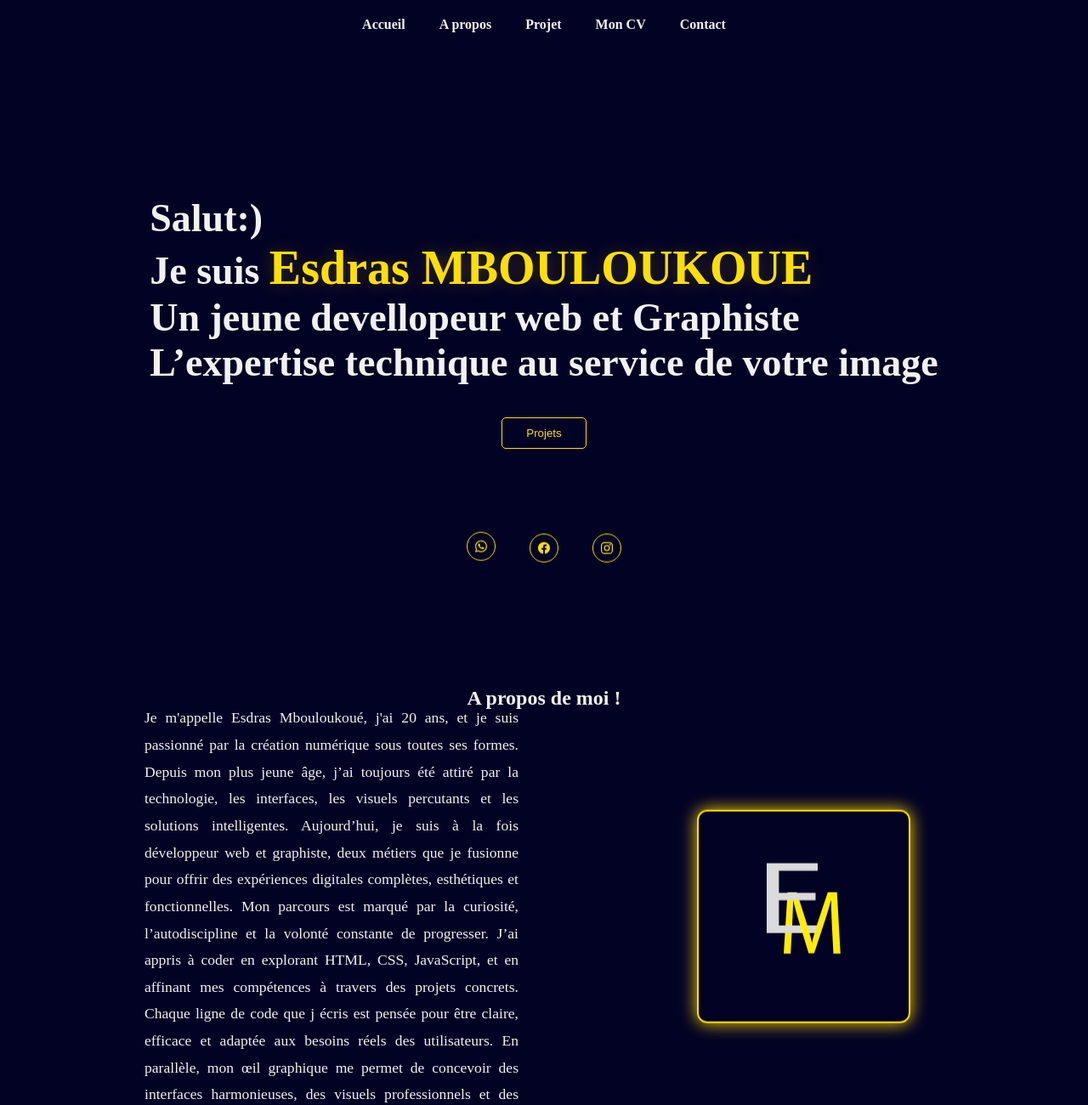
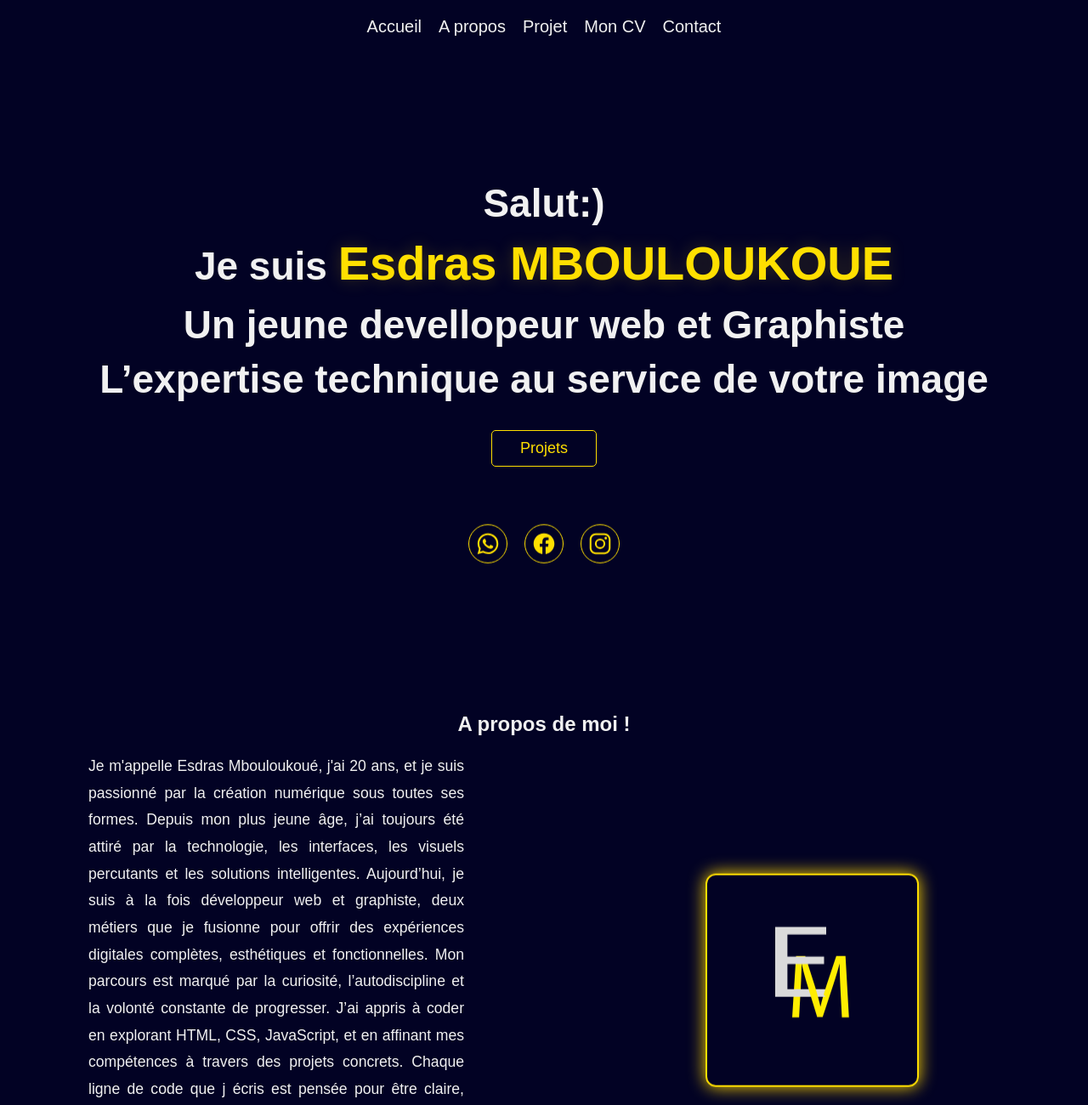
Before and after one commit to konig2220/mon-portefolio, a plain HTML site: page index.html in a window 1280 px wide. Shown: the top 1300 px of the page at 85% size. Drawn offline with nearby package versions, Linux system fonts and the light colour scheme.

Commit message:
Update style.css

```diff
--- a/style.css
+++ b/style.css
@@ -1,4 +1,5 @@
-*{
+/* RESET GLOBAL */
+* {
   margin: 0;
   padding: 0;
   list-style: none;
@@ -6,109 +7,127 @@
   box-sizing: border-box;
   color: #F1F1F1;
 }
-body{
+
+body {
   background: rgb(2, 2, 36);
+  font-family: 'Poppins', sans-serif;
 }
-header{
+
+/* HEADER */
+header {
   display: grid;
   place-content: center;
   padding: 20px;
 }
-header ul{
+
+header ul {
   display: flex;
+  flex-wrap: wrap;
+  justify-content: center;
+  gap: 20px;
 }
-header ul li  a{
+
+header ul li a {
   color: #F1F1F1;
-  margin: 0 20px;
-  font-weight: 900;
-  transition: .3s;
+  font-weight: 500;
+  transition: 0.3s;
+  font-size: clamp(16px, 2vw, 20px);
 }
-header ul li  a:hover{
+
+header ul li a:hover,
+header ul li a:focus {
   color: #FFDF00;
-  transform: scale(1.9);
+  transform: scale(1.2);
   border-bottom: solid #FFDF00 1px;
 }
-header ul li  a:focus{
-  color: #FFDF00;
-  border-bottom: solid #FFDF00 1px;
-}
-.corps{
-  margin-top: 30px;
+
+/* SECTION PRINCIPALE */
+.corps {
+  margin-top: 15px;
   display: grid;
   place-content: center;
   height: 90vh;
+  text-align: center;
+  padding: 0 20px;
 }
 
-.corps h2{
-  font-size: 46px;
+.corps h2 {
+  font-size: clamp(28px, 5vw, 46px);
+  line-height: 1.4;
 }
 
-.corps h2 span{
-  font-size: 56px;
+.corps h2 span {
+  font-size: clamp(36px, 6vw, 56px);
   color: #FFDF00;
   text-shadow: 0 0 20px rgba(255, 215, 0, 1);
   animation: b 1.5s ease-in-out infinite;
 }
+
 @keyframes b {
-  0%{
-    text-shadow: 0 0 20px rgba(255, 215, 0, 1);
-  }
-   50%{
-    text-shadow: 0 0 20px rgba(255, 215, 0, 0);
-  }
-   100%{
-    text-shadow: 0 0 20px rgba(255, 215, 0, 1);
-  }
-}
-.corps .pt{
-  display: flex;
-  align-items: center;
-  justify-content: center;
-  padding: 20px 0 0 0;
+  0% { text-shadow: 0 0 20px rgba(255, 215, 0, 1); }
+  50% { text-shadow: 0 0 20px rgba(255, 215, 0, 0); }
+  100% { text-shadow: 0 0 20px rgba(255, 215, 0, 1); }
 }
 
-.corps .pt .btn1{
+/* BOUTON */
+.pt {
+  display: flex;
+  justify-content: center;
+  padding-top: 10px;
+}
+
+.btn1 {
   background: transparent;
   border: #FFDF00 1px solid;
   color: #FFDF00;
-  padding: 10px 28px;
+  padding: 10px 33px;
   border-radius: 5px;
   cursor: pointer;
-  transition: .3s ease-in-out;
+  transition: 0.3s ease-in-out;
+  font-size: clamp(14px, 2vw, 18px);
 }
 
-.corps .pt .btn1:hover{
+.btn1:hover {
   color: rgb(2, 2, 36);
-  transform: scale(1.1);
   background-color: rgba(255, 215, 0, 1);
   box-shadow: 0 0 20px rgba(255, 215, 0, 1);
-
+  transform: scale(1.1);
 }
 
-.corps .sociaux{
-    display: flex;
-  align-items: center;
+/* ICONES SOCIAUX */
+.sociaux {
+  display: flex;
   justify-content: center;
-  padding: 100px 0 0 0;
+  flex-wrap: wrap;
+  padding-top: 70px;
+  gap: 20px;
+}
 
-}
-.corps .sociaux .logo{
+.logo {
   border-radius: 50%;
   color: #FFDF00;
   padding: 8px;
   border: #FFDF00 1px solid;
-  margin: 0 20px;
   cursor: pointer;
   animation: a 1.5s ease-in-out infinite;
-  transition: .3;
+  transition: 0.3s;
+  font-size: 28px;
 }
-.corps .sociaux .logo:hover{
-color: rgb(2, 2, 36);
-  transform: scale(1.1);
+
+.logo:hover {
+  color: rgb(2, 2, 36);
   background-color: rgba(255, 215, 0, 1);
   box-shadow: 0 0 20px rgba(255, 215, 0, 1);
+  transform: scale(1.1);
 }
-/* Animation de base avec délai */
+
+@keyframes a {
+  0% { transform: translateY(-10px); }
+  50% { transform: translateY(0px); }
+  100% { transform: translateY(-10px); }
+}
+
+
 .slide-in-left,
 .slide-in-right,
 .slide-in-top,
@@ -120,16 +139,20 @@ color: rgb(2, 2, 36);
   animation-delay: 1s;
 }
 
-
 .slide-in-left { animation-name: slideLeft; }
 .slide-in-right { animation-name: slideRight; }
 .slide-in-top { animation-name: slideTop; }
 .slide-in-bottom { animation-name: slideBottom; }
 
-
 @keyframes slideLeft {
-  from { transform: translateX(-100px); opacity: 0; }
-  to   { transform: translateX(0); opacity: 1; }
+  from {
+    transform: translateX(-100px);
+    opacity: 0;
+  }
+  to   {
+    transform: translateX(0);
+    opacity: 1;
+  }
 }
 
 @keyframes slideRight {
@@ -147,15 +170,19 @@ color: rgb(2, 2, 36);
   to   { transform: translateY(0); opacity: 1; }
 }
 
+/* SECTION À PROPOS */
+.aprop {
+  text-align: center;
+  padding: 40px 20px;
+}
+
 .apropos {
   display: flex;
   flex-direction: column;
   gap: 30px;
-  padding: 40px 20px;
-  margin-top: -70px;
+  padding: 20px;
 }
 
-/* Version desktop : grid */
 @media screen and (min-width: 768px) {
   .apropos {
     display: grid;
@@ -171,33 +198,17 @@ color: rgb(2, 2, 36);
   color: #F1F1F1;
   text-align: justify;
   text-justify: inter-word;
-  margin-left: 150px;
+  margin: 0 5vw;
 }
 
 .img img {
-  transform: translateY(0);
+  max-width: 90%;
   height: auto;
-  border-radius: 100%;
+  border-radius: 12px;
   border: #FFDF00 2px solid;
   padding: 10px;
-  border-radius: 12px;
   box-shadow: 0 0 20px rgba(255, 215, 0, 1);
   animation: a 1.5s ease-in-out infinite;
-  margin: 150px;
+  margin: 0 auto;
+  display: block;
 }
-
-@keyframes a {
-      0%{
-        transform: translateY(-10px);
-      }
-        50%{
-        transform: translateY(0px);
-      }
-        100%{
-        transform: translateY(-10px);
-      }
-}
-
-.apro{
-  text-align: center;
-}
```
